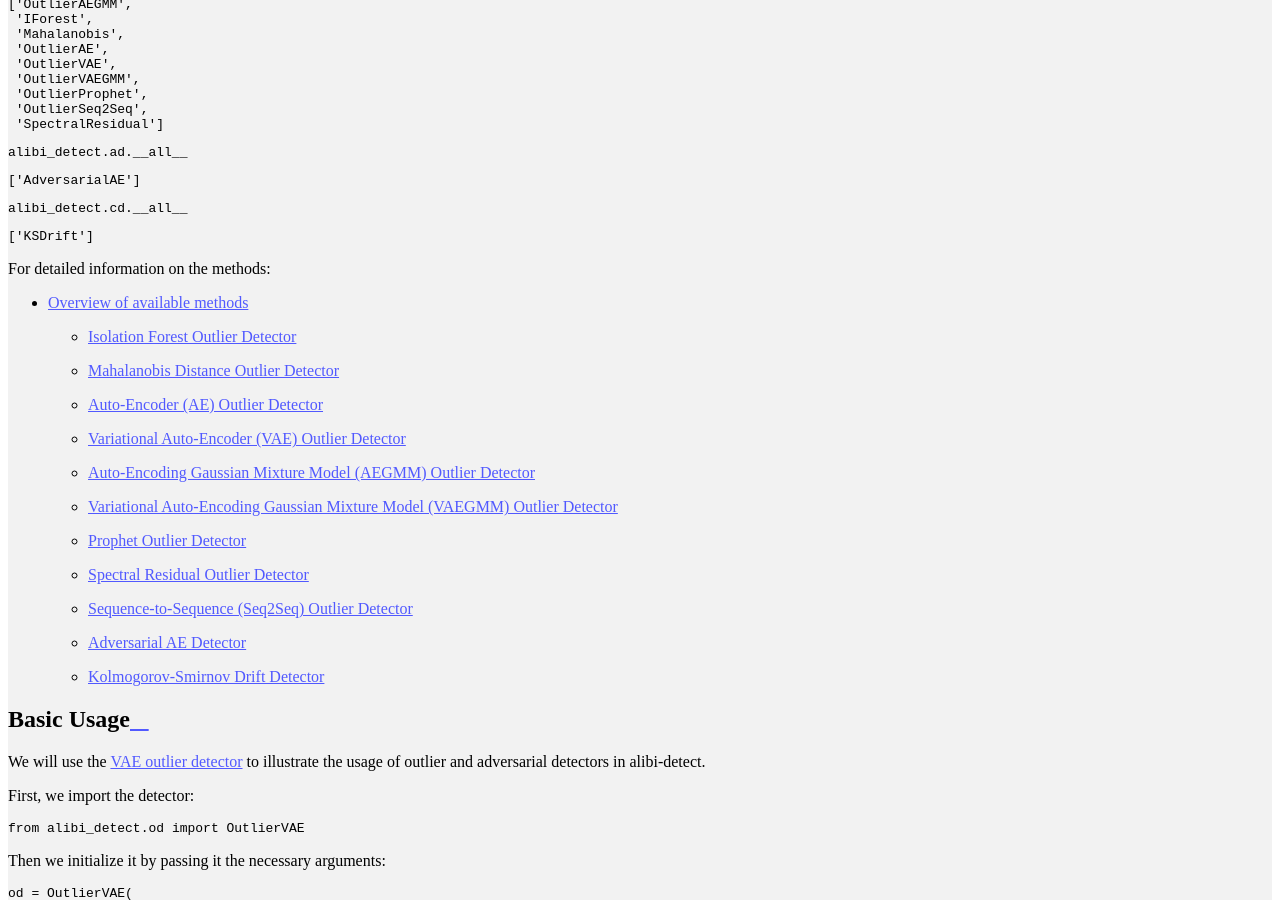
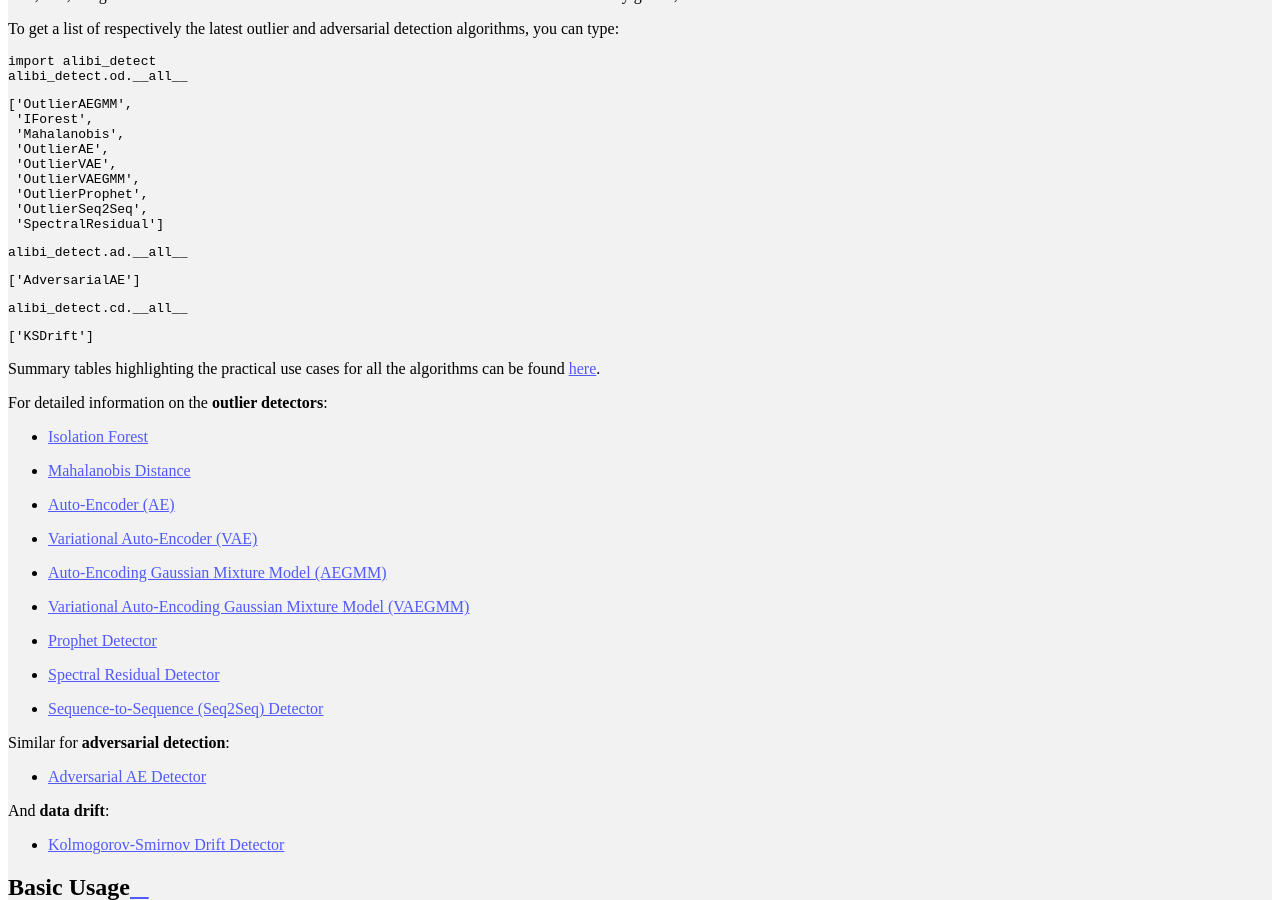
Before and after one commit to SeldonIO/alibi-detect, a Sphinx documentation site: the page built from doc/source/overview/getting_started.md, in a window 1280 px wide and 900 px high, scrolled down 930 px. Built offline with Sphinx 7.4.7 and the Read the Docs theme 2.0.0, drawn with Linux system fonts in a browser that asks for light colours; pages that are not in the unit, such as notebooks, are missing from menus; some of the changed text lies outside the part shown.

Commit message:
fix bug ksdrift and update notebook

````diff
--- a/doc/source/overview/getting_started.md
+++ b/doc/source/overview/getting_started.md
@@ -47,31 +47,35 @@
 ['KSDrift']
 ```
 
-For detailed information on the methods:
+Summary tables highlighting the practical use cases for all the algorithms can be found [here](../overview/algorithms.md).
 
-* [Overview of available methods](../overview/algorithms.md)
+For detailed information on the **outlier detectors**:
 
-    * [Isolation Forest Outlier Detector](../methods/iforest.ipynb)
+* [Isolation Forest](../methods/iforest.ipynb)
 
-    * [Mahalanobis Distance Outlier Detector](../methods/mahalanobis.ipynb)
+* [Mahalanobis Distance](../methods/mahalanobis.ipynb)
 
-    * [Auto-Encoder (AE) Outlier Detector](../methods/ae.ipynb)
+* [Auto-Encoder (AE)](../methods/ae.ipynb)
 
-    * [Variational Auto-Encoder (VAE) Outlier Detector](../methods/vae.ipynb)
+* [Variational Auto-Encoder (VAE)](../methods/vae.ipynb)
 
-    * [Auto-Encoding Gaussian Mixture Model (AEGMM) Outlier Detector](../methods/aegmm.ipynb)
+* [Auto-Encoding Gaussian Mixture Model (AEGMM)](../methods/aegmm.ipynb)
 
-    * [Variational Auto-Encoding Gaussian Mixture Model (VAEGMM) Outlier Detector](../methods/vaegmm.ipynb)
+* [Variational Auto-Encoding Gaussian Mixture Model (VAEGMM)](../methods/vaegmm.ipynb)
 
-    * [Prophet Outlier Detector](../methods/prophet.ipynb)
+* [Prophet Detector](../methods/prophet.ipynb)
 
-    * [Spectral Residual Outlier Detector](../methods/sr.ipynb)
+* [Spectral Residual Detector](../methods/sr.ipynb)
 
-    * [Sequence-to-Sequence (Seq2Seq) Outlier Detector](../methods/seq2seq.ipynb)
+* [Sequence-to-Sequence (Seq2Seq) Detector](../methods/seq2seq.ipynb)
 
-    * [Adversarial AE Detector](../methods/adversarialae.ipynb)
+Similar for **adversarial detection**:
 
-    * [Kolmogorov-Smirnov Drift Detector](../methods/ksdrift.ipynb)
+* [Adversarial AE Detector](../methods/adversarialae.ipynb)
+
+And **data drift**:
+
+* [Kolmogorov-Smirnov Drift Detector](../methods/ksdrift.ipynb)
 
 ## Basic Usage
 
````
Also changed, not shown: doc/source/index.rst (+11 -1 lines), doc/source/methods/adversarialae.ipynb, doc/source/methods/ae.ipynb, doc/source/methods/aegmm.ipynb, doc/source/methods/iforest.ipynb, doc/source/methods/ksdrift.ipynb, doc/source/methods/mahalanobis.ipynb, doc/source/methods/prophet.ipynb, doc/source/methods/seq2seq.ipynb, doc/source/methods/sr.ipynb, doc/source/methods/vae.ipynb, doc/source/methods/vaegmm.ipynb, 2 other files.
